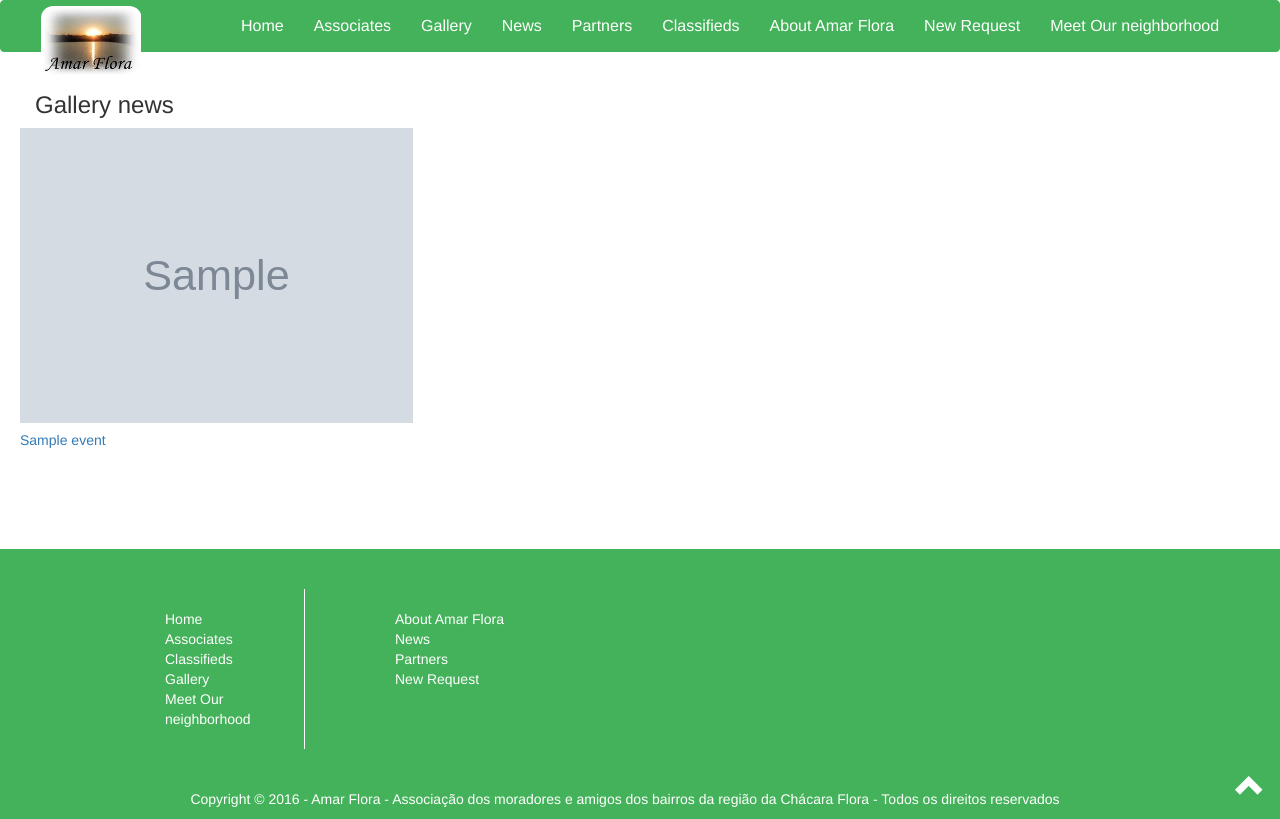
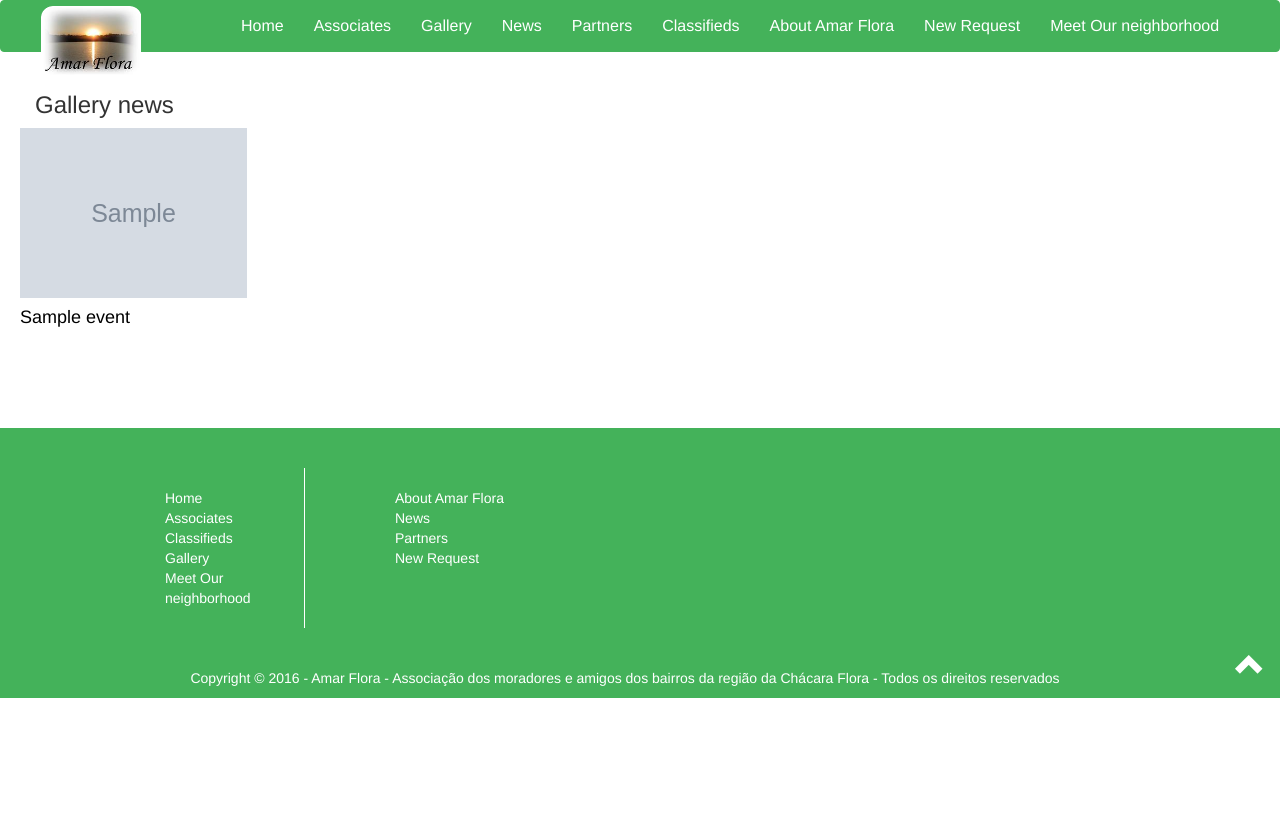
Before and after one commit to guicarvalho/Amar-Flora, a Django app: template core/templates/core/gallery_news.html in a window 1280 px wide. After the commit the page ends 698 px from the top, so only its background shows below. Run offline with Django 3.2, Linux system fonts and the light colour scheme; the template is opened without the code that fills it: most values are stand-ins (such as "Sample title", 1, 10 or a date in 2020); grey boxes marked "Sample" are stand-in pictures; some libraries are stand-ins or nearby versions.

Commit message:
galeria de noticias

```diff
--- a/core/templates/core/gallery_news.html
+++ b/core/templates/core/gallery_news.html
@@ -3,6 +3,13 @@
 {% load i18n %}
 
 {% block title %} {% trans 'Gallery news' %} {% endblock %}
+
+
+{% load staticfiles %}
+
+{% block extra_css %}
+	<link rel="stylesheet" type="text/css" href="{% static 'core/css/custom-news-list.css' %}">
+{% endblock %}
 
 {% block content %}
 
@@ -15,9 +22,9 @@
 			<div class="row">
 				{% for event in events %}
 					<a href="{% url 'detail-news' event.id %}">
-						<div class="col-md-4">
-							<img class="img-responsive" src="{{ event.principal_image.url }}" alt="{{ event.title }}">
-							<h5>{{ event.title }}</h5>
+						<div class="col-md-3">
+							<img class="img-responsive" id ="img_noticia" src="{{ event.principal_image.url }}" alt="{{ event.title }}">
+							<h4>{{ event.title }}</h4>
 							<br><br>
 						</div>
 					</a>
--- a/statics/core/css/custom-news-list.css
+++ b/statics/core/css/custom-news-list.css
@@ -1,3 +1,11 @@
 .imagem{
 	text-align: center;
 }
+
+#img_noticia{
+	height: 170px;
+}
+
+h4{
+	color: black;
+}
```
